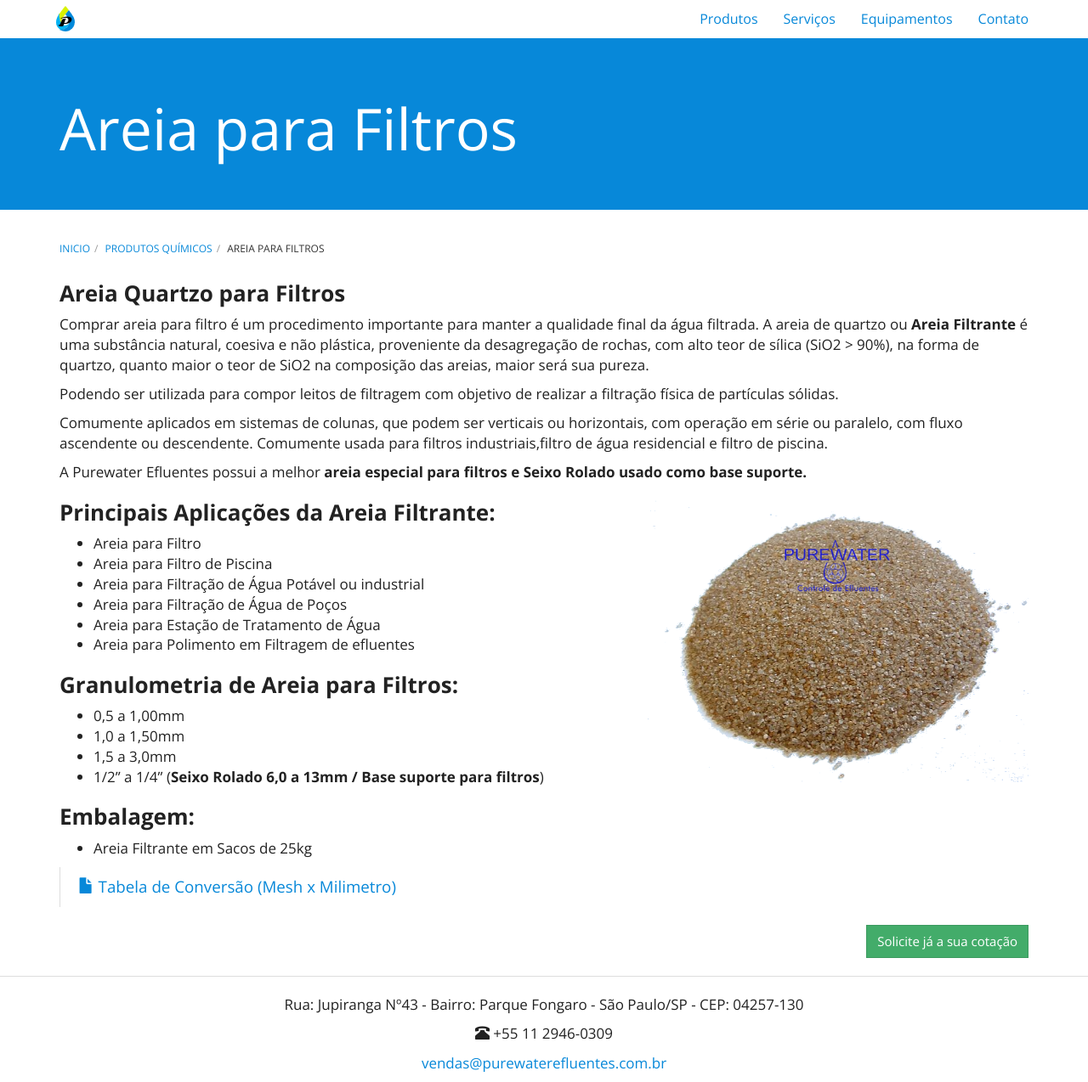
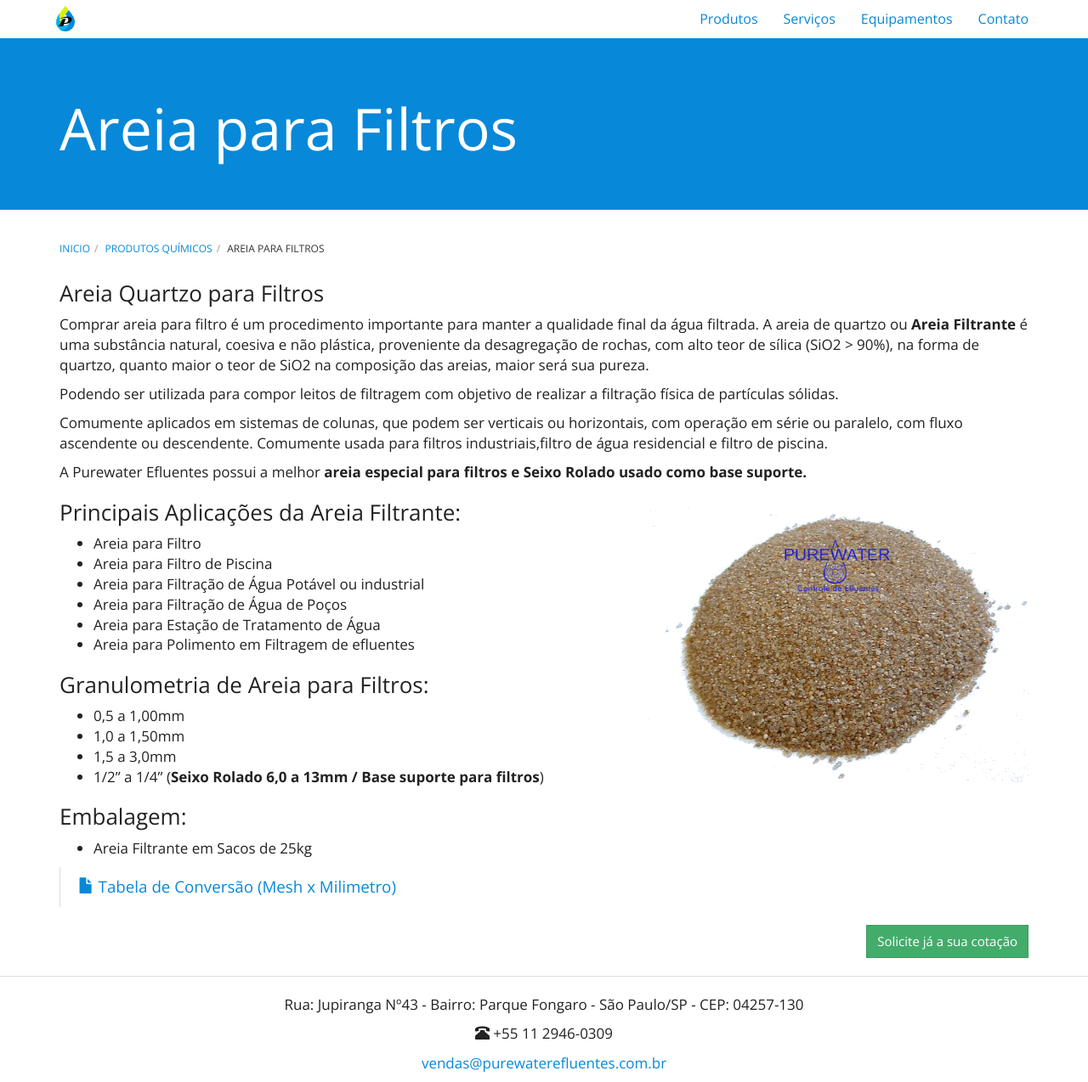
Before and after one commit to purewaterefluentes/purewaterefluentes.github.io, a Jekyll site: the page built from produtos/areia-para-filtros.md, in a window 1280 px wide and 1274 px high. Shown: the whole window at 85% size. Built offline with Jekyll 4.4.1, drawn with Linux system fonts in a browser that asks for light colours; nearby versions of some CDN libraries; library files that are not in the unit come from our copies.

Commit message:
Tirando bold

```diff
--- a/produtos/areia-para-filtros.md
+++ b/produtos/areia-para-filtros.md
@@ -5,7 +5,7 @@
 subtitle:
 ---
 
-### **Areia Quartzo para Filtros**
+### Areia Quartzo para Filtros
 
 Comprar areia para filtro é um procedimento importante para manter a qualidade final da água filtrada.
 A areia de quartzo ou **Areia Filtrante** é uma substância natural, coesiva e não plástica, proveniente da desagregação de rochas, com alto teor de sílica (SiO2 > 90%), na forma de quartzo, quanto maior o teor de SiO2 na composição das areias, maior será sua pureza.
@@ -18,7 +18,7 @@
 
 <img class="img-responsive pull-right" style="max-width: 40%;" src="../../website/images/areia quartzo anuncio 3.png" alt="Areia para Filtro de Água">
 
-### **Principais Aplicações da Areia Filtrante:**
+### Principais Aplicações da Areia Filtrante:
 
 - Areia para Filtro
 - Areia para Filtro de Piscina
@@ -28,14 +28,14 @@
 - Areia para Polimento em Filtragem de efluentes
 
 
-### **Granulometria de Areia para Filtros:**
+### Granulometria de Areia para Filtros:
 
 - 0,5 a 1,00mm
 - 1,0 a 1,50mm
 - 1,5 a 3,0mm
 - 1/2" a 1/4"  (**Seixo Rolado 6,0 a 13mm / Base suporte para filtros**)
 
-### **Embalagem:**
+### Embalagem:
 
 - Areia Filtrante em Sacos de 25kg
 
```
